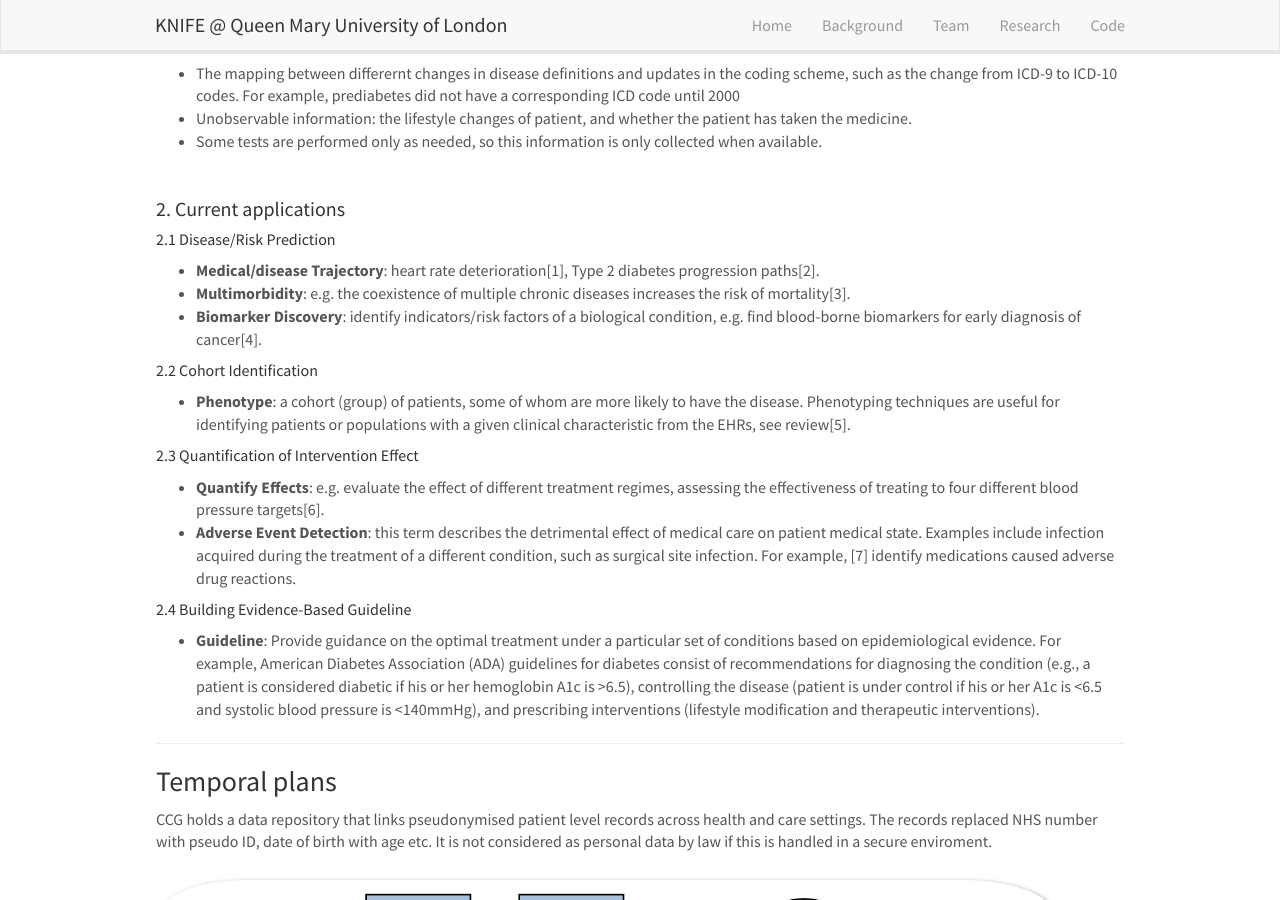
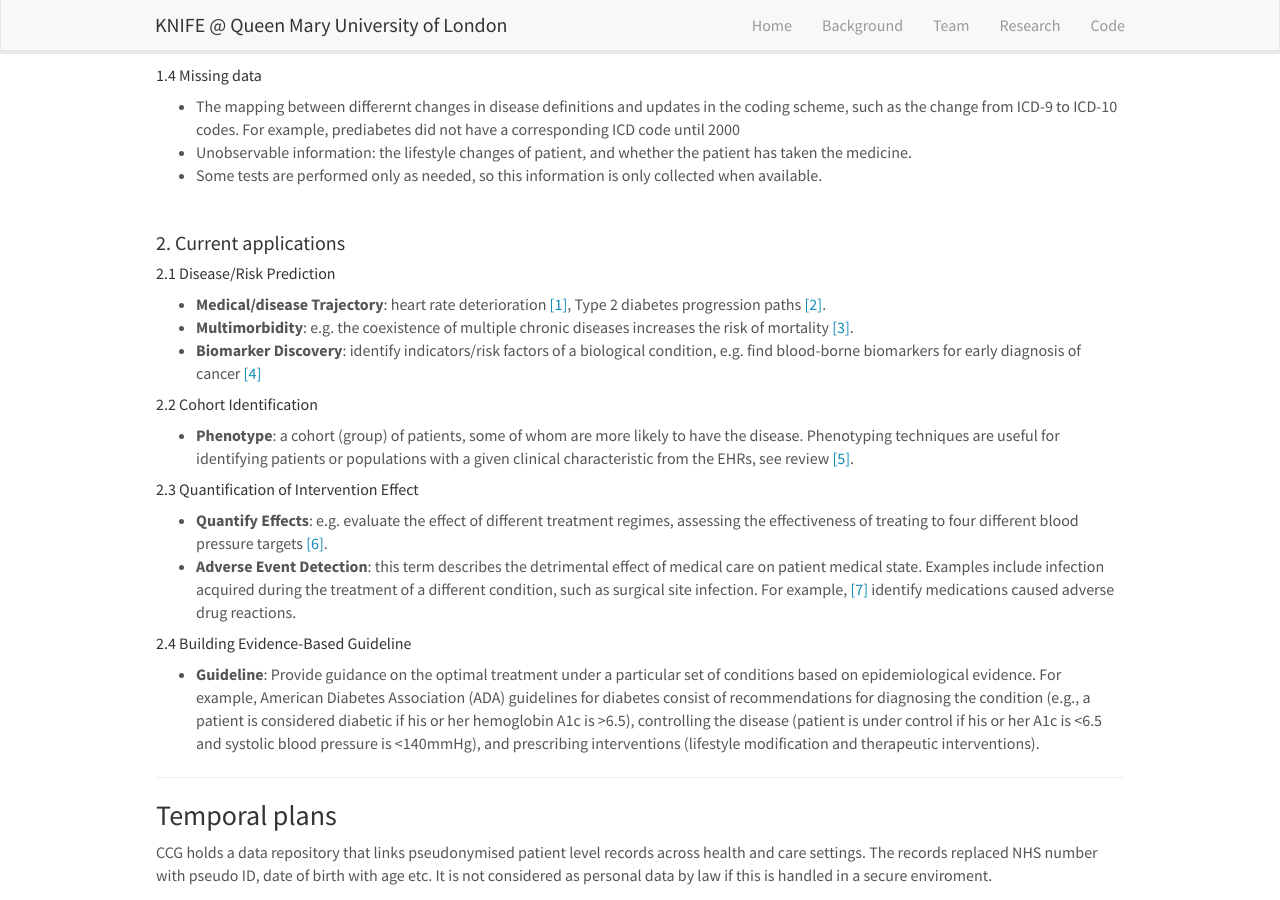
Before and after one commit to knifeqmul/knifeqmul.github.io, a Jekyll site: the page built from _pages/research.md, in a window 1280 px wide and 900 px high, scrolled down 344 px. Built offline with Jekyll 4.4.1, drawn with Linux system fonts in a browser that asks for light colours; nearby versions of some CDN libraries; some of the changed lines change nothing that is shown.

Commit message:
Update research.md

```diff
--- a/_pages/research.md
+++ b/_pages/research.md
@@ -7,6 +7,7 @@ permalink: /research/
 ---
 
 ### Review
+<br>
 
 #### 1. Problems with Data
 
@@ -31,16 +32,16 @@ Communication between different databases and terminology.
 #### 2. Current applications
 
 ##### 2.1 Disease/Risk Prediction
-* **Medical/disease Trajectory**: heart rate deterioration[1], Type 2 diabetes progression paths[2].
-* **Multimorbidity**: e.g. the coexistence of multiple chronic diseases increases the risk of mortality[3].
-* **Biomarker Discovery**: identify indicators/risk factors of a biological condition, e.g. find blood-borne biomarkers for early diagnosis of cancer[4].
+* **Medical/disease Trajectory**: heart rate deterioration <a href="https://ieeexplore.ieee.org/document/7591926/">[1]</a>, Type 2 diabetes progression paths <a href="https://www.ncbi.nlm.nih.gov/pmc/articles/PMC4851215/">[2]</a>.
+* **Multimorbidity**: e.g. the coexistence of multiple chronic diseases increases the risk of mortality <a href="https://www.ncbi.nlm.nih.gov/pubmed/19287000">[3]</a>.
+* **Biomarker Discovery**: identify indicators/risk factors of a biological condition, e.g. find blood-borne biomarkers for early diagnosis of cancer <a href="https://journals.plos.org/plosone/article?id=10.1371/journal.pone.0003661">[4]</a>
 
 ##### 2.2 Cohort Identification
-  * **Phenotype**:  a cohort (group) of patients, some of whom are more likely to have the disease. Phenotyping techniques are useful for identifying patients or populations with a given clinical characteristic from the EHRs, see review[5].
+  * **Phenotype**:  a cohort (group) of patients, some of whom are more likely to have the disease. Phenotyping techniques are useful for identifying patients or populations with a given clinical characteristic from the EHRs, see review <a href="https://www.ncbi.nlm.nih.gov/pmc/articles/PMC3932460/">[5]</a>.
 
 ##### 2.3 Quantification of Intervention Effect
-  * **Quantify Effects**: e.g. evaluate the effect of different treatment regimes, assessing the effectiveness of treating to four different blood pressure targets[6].
-  * **Adverse Event Detection**: this term describes the detrimental effect of medical care on patient medical state. Examples include infection acquired during the treatment of a different condition, such as surgical site infection. For example, [7] identify medications caused adverse drug reactions.
+  * **Quantify Effects**: e.g. evaluate the effect of different treatment regimes, assessing the effectiveness of treating to four different blood pressure targets <a href="https://www.ncbi.nlm.nih.gov/pubmed/29218880">[6]</a>.
+  * **Adverse Event Detection**: this term describes the detrimental effect of medical care on patient medical state. Examples include infection acquired during the treatment of a different condition, such as surgical site infection. For example, <a href="https://www.ncbi.nlm.nih.gov/pubmed/22713699">[7]</a> identify medications caused adverse drug reactions.
 
 ##### 2.4 Building Evidence-Based Guideline
   * **Guideline**: Provide guidance on the optimal treatment under a particular set of conditions based on epidemiological evidence. For example, American Diabetes Association (ADA) guidelines for diabetes consist of recommendations for diagnosing the condition (e.g., a patient is considered diabetic if his or her hemoglobin A1c is >6.5), controlling the disease (patient is under control if his or her A1c is <6.5 and systolic blood pressure is <140mmHg), and prescribing interventions (lifestyle modification and therapeutic interventions).
```
